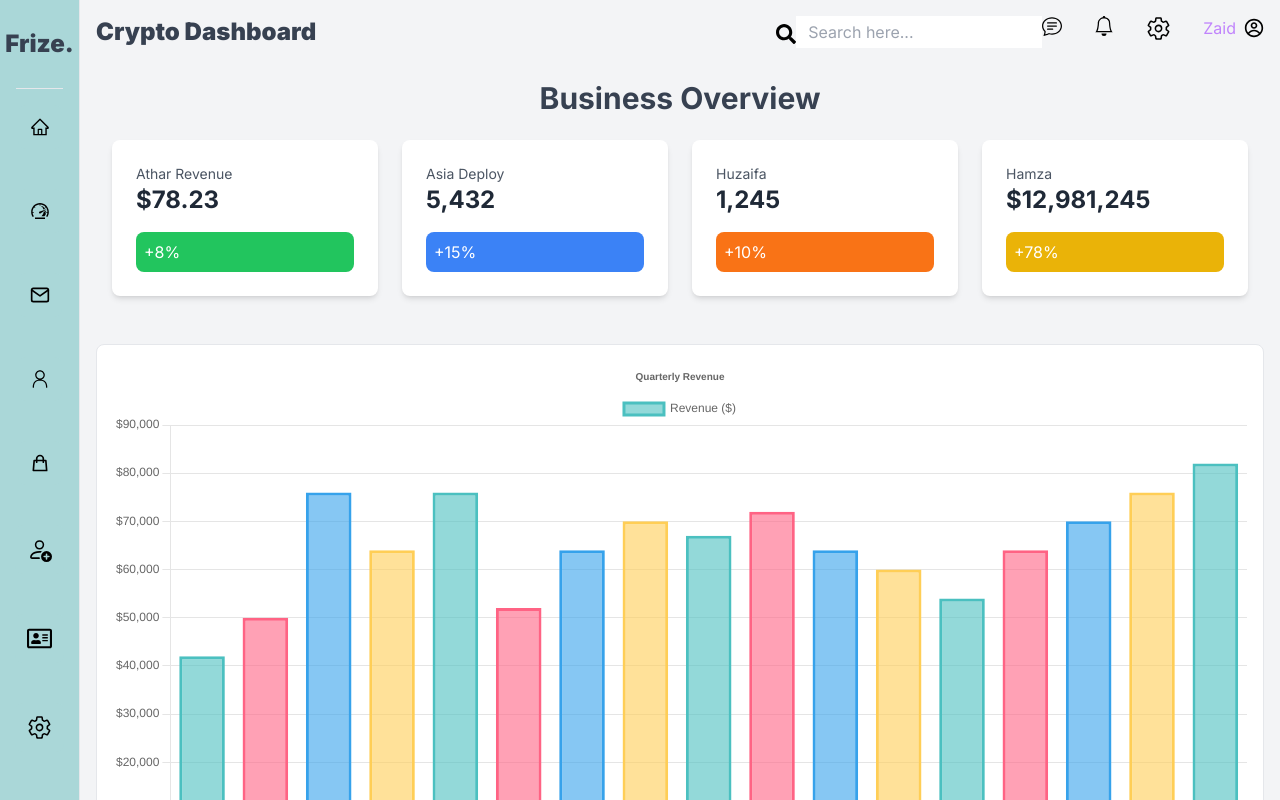
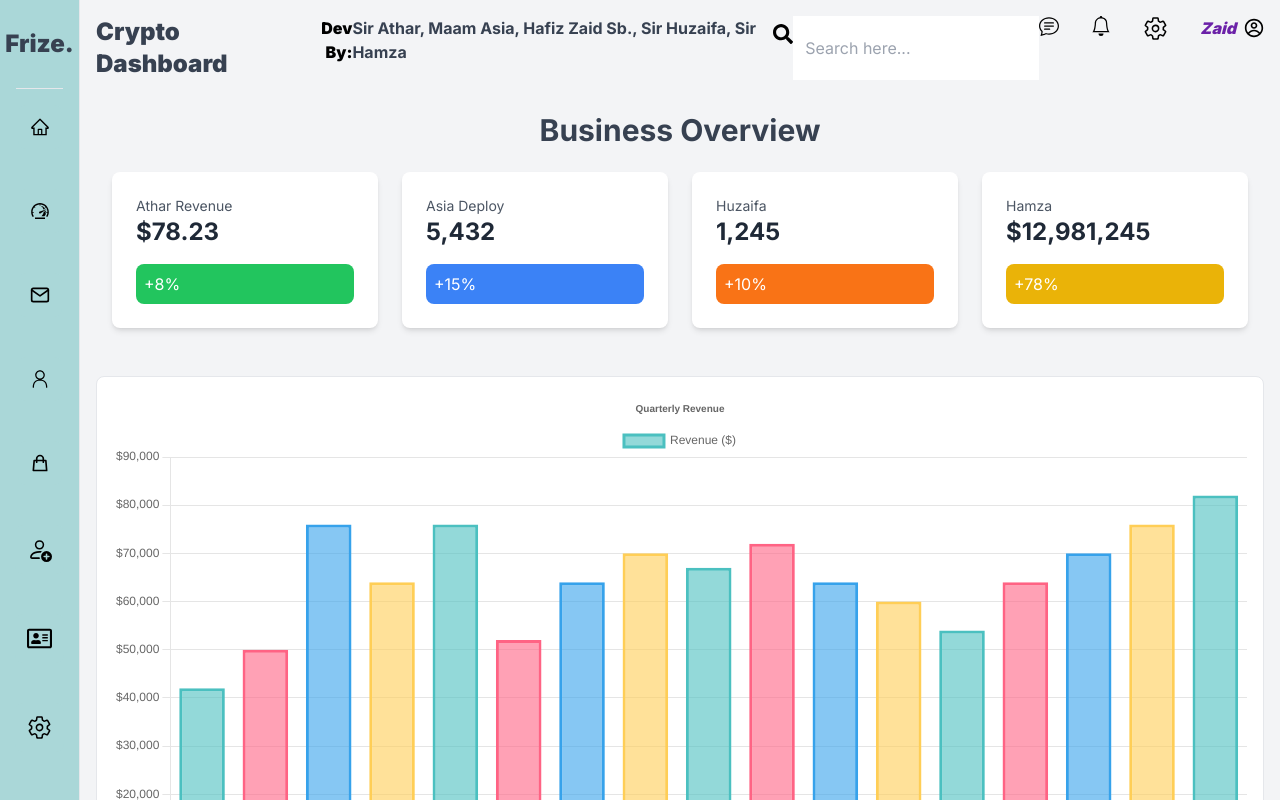
Before and after one commit to ZaidBinAthar/nextdashboard, a Next.js app: page / in a window 1280 px wide. Shown: the top 800 px of the page. Built offline with nearby package versions, Linux system fonts and the light colour scheme.

Commit message:
Header changed

```diff
--- a/components/Header.js
+++ b/components/Header.js
@@ -38,6 +38,18 @@ const Header = () => {
       <div>
         <h2 className='font-black text-gray-700 text-2xl'>Crypto Dashboard</h2>
       </div>
+      <div>
+        <p className='font-black text-right'>Dev By:</p>
+      </div>
+      <div>
+        <h2 className='font-bold pl-0 text-left text-gray-700'>
+          Sir Athar,
+          Maam Asia,
+          Hafiz Zaid Sb.,
+          Sir Huzaifa,
+          Sir Hamza
+        </h2>
+      </div>
       <div className='flex'>
         <div className='pt-2'>
           <FaSearch size={20} />
@@ -54,7 +66,7 @@ const Header = () => {
           </Link>
         </div>
         <div className='flex pl-8 pr-2'>
-          <p className='text-purple-400'>Zaid</p>
+          <p className='text-purple-800 font-black italic'>Zaid</p>
         </div>
         <p className='pt-0.5'><CgProfile size={20} /></p>
       </div>
```
